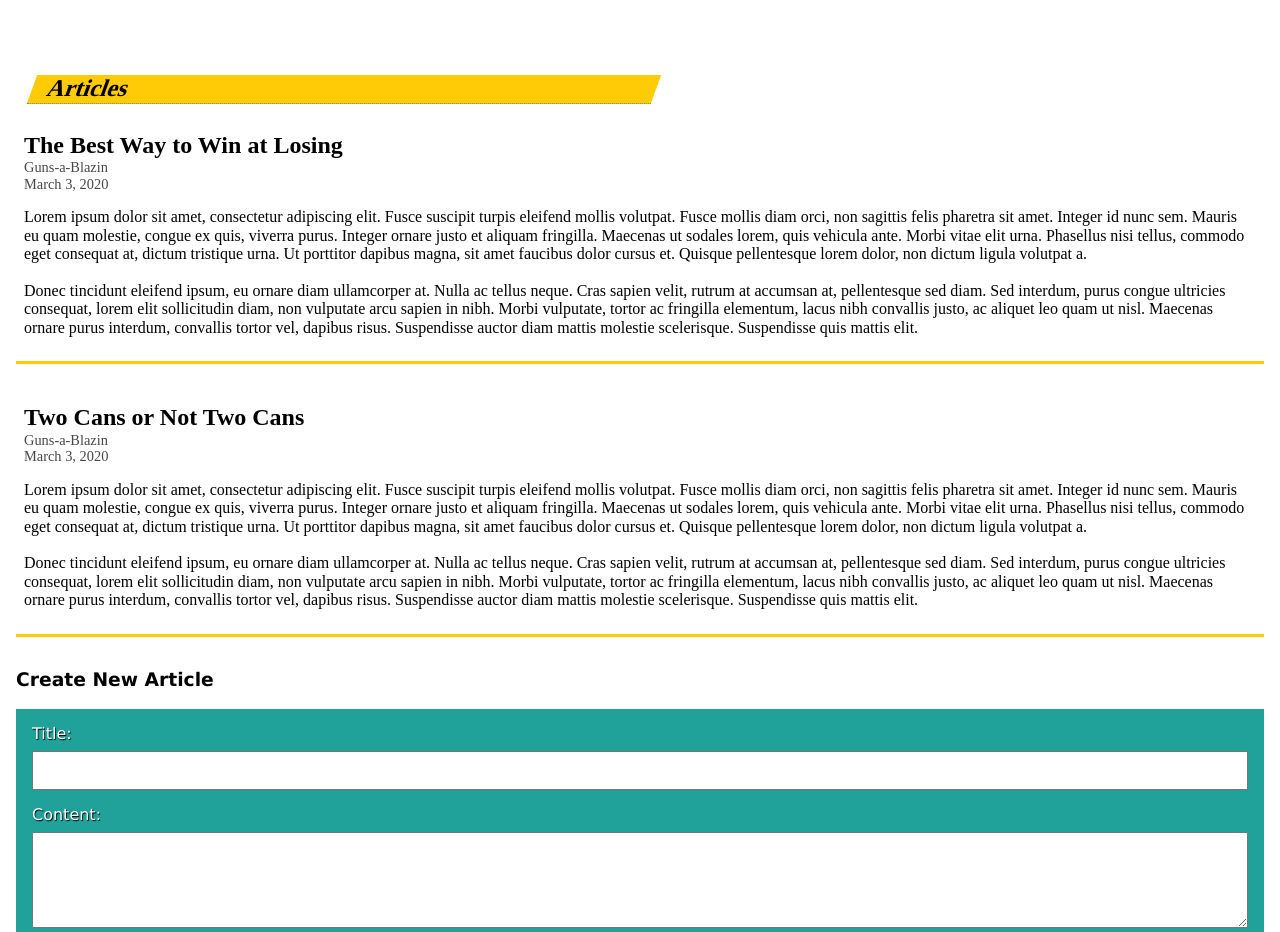
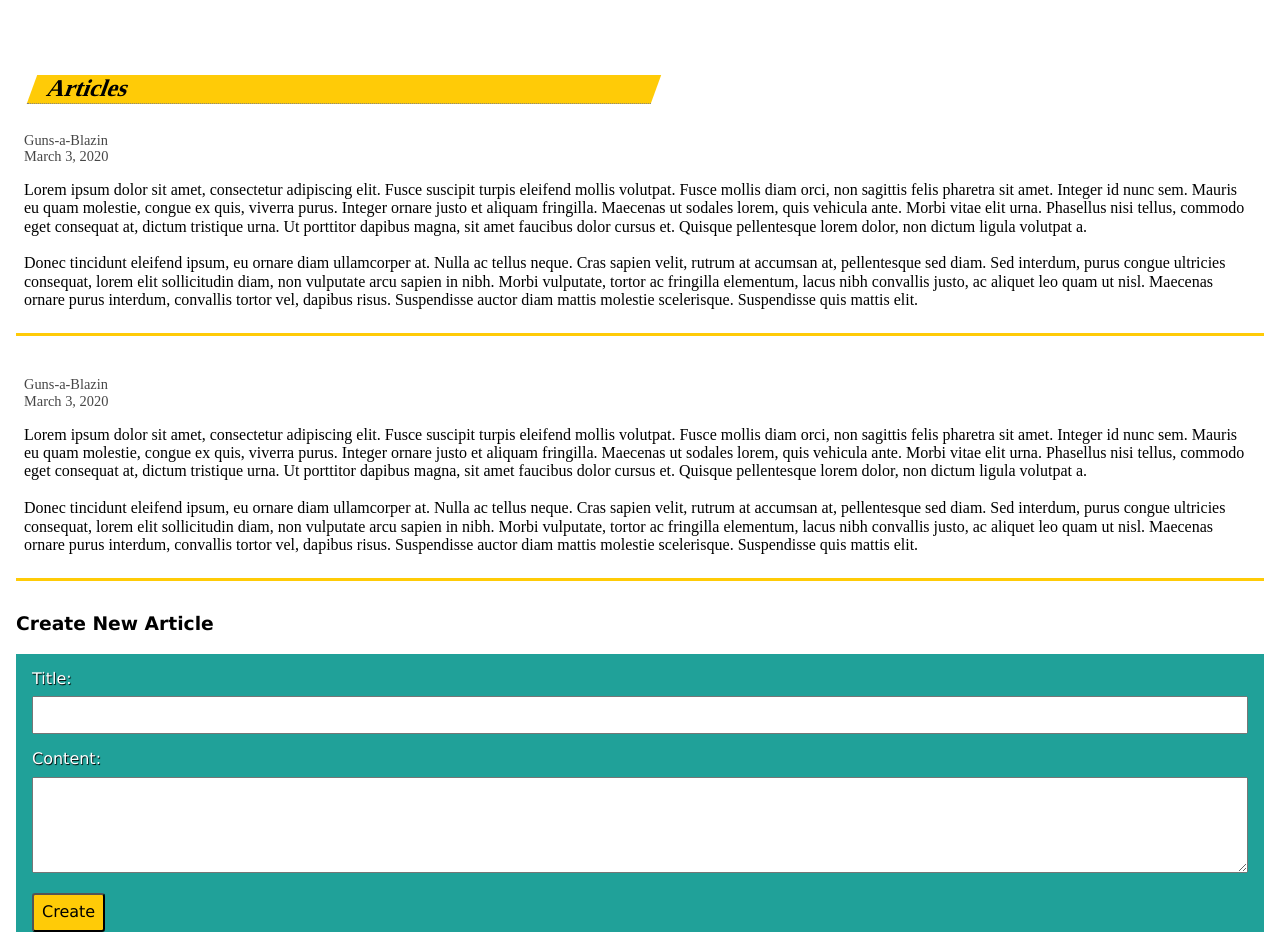
Before and after one commit to JacquesBegin/rocGames, an Angular app in the folder roc-games/: page / in a window 1280 px wide. Shown: the part 3241-4173 px from the top of the page. Built offline with nearby package versions, Linux system fonts and the light colour scheme.

Commit message:
Adds binding for article title.

```diff
--- a/roc-games/src/app/components/articles/article/article.component.html
+++ b/roc-games/src/app/components/articles/article/article.component.html
@@ -1,5 +1,5 @@
 <article class="article" *ngFor="let article of databaseArticles">
-  <h2 class="articleTitle">{{ article.articleTitle }}</h2>
+  <h2 class="articleTitle">{{ article.databaseArticle }}</h2>
   <div class="articleAuthor">Guns-a-Blazin</div>
   <div class="articleDate">March 3, 2020</div>
   <div class="articleContent">
```
